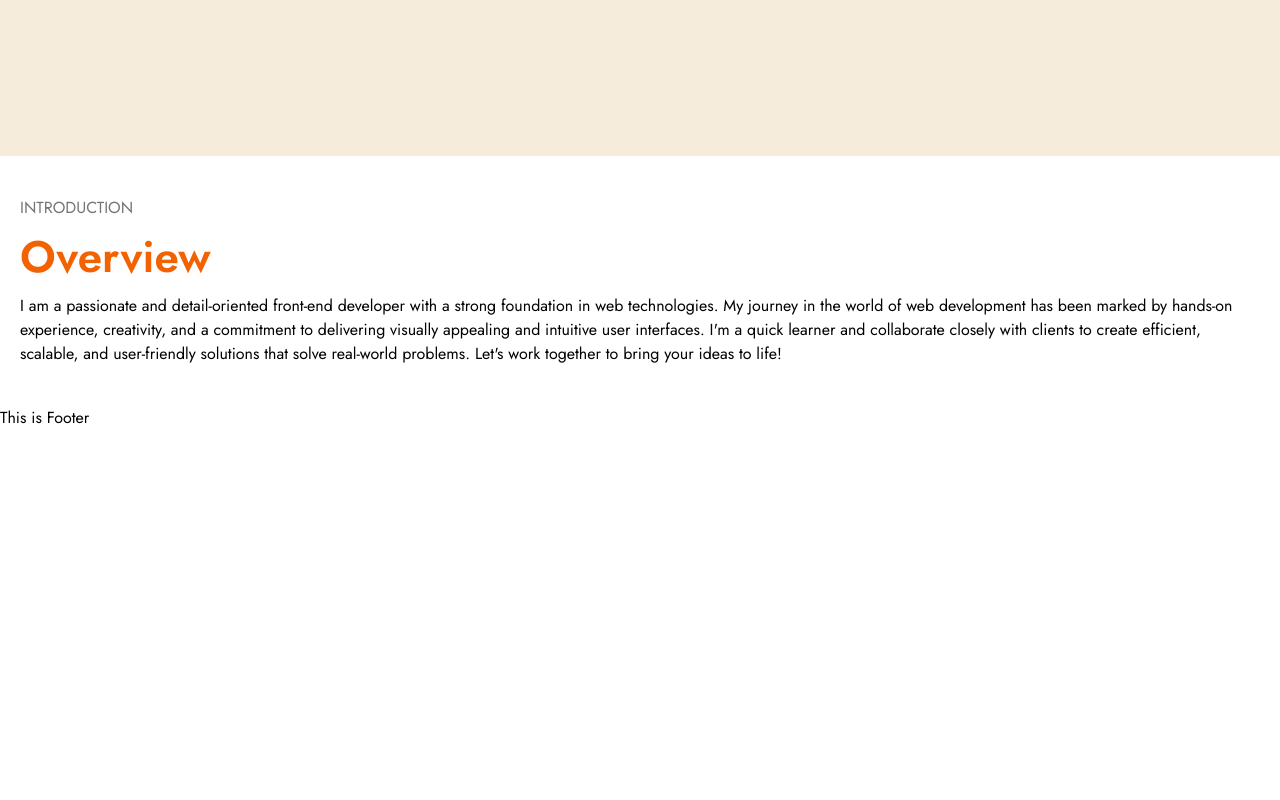
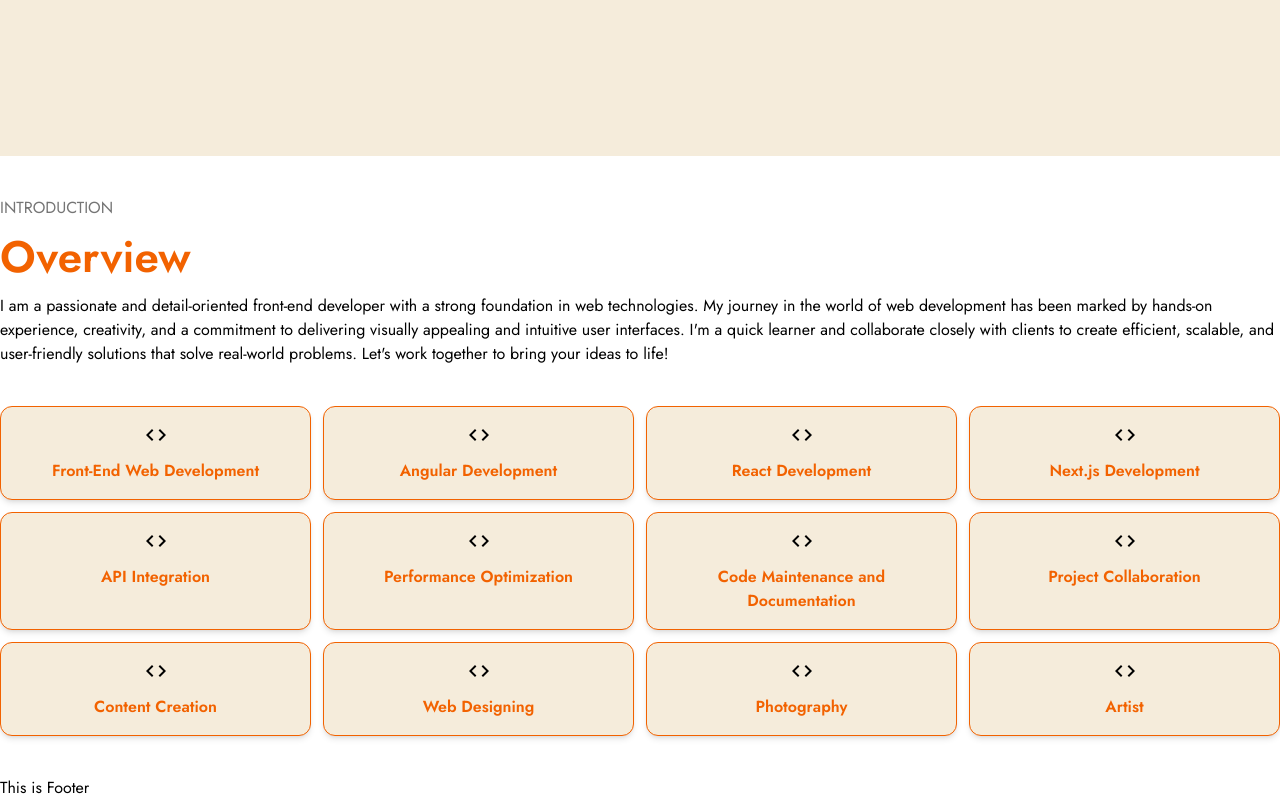
Before and after one commit to Rohitjangid17/Rohit-portfolio-web, a React (Create React App) app: page /home in a window 1280 px wide. Shown: the part 620-1420 px from the top of the page. Before the commit the page ends 1050 px from the top, so only its background shows below. Built offline with nearby package versions, Linux system fonts and the light colour scheme.

Commit message:
create overview section

```diff
--- a/src/index.scss
+++ b/src/index.scss
@@ -6,8 +6,12 @@ body {
   font-family: "Jost", sans-serif;
 }
 
+.icon{
+  font-size: 100px;
+}
+
 @media screen and (max-width: 1024px) {
-  header .icon {
+  header .nav-icon {
     font-size: 34px;
   }
 
--- a/src/layout/Header.js
+++ b/src/layout/Header.js
@@ -24,7 +24,7 @@ const Header = () => {
                 onClick={toggleMobileMenu}
                 className="text-black focus:outline-none focus:text-black"
               >
-                {isMobileMenuOpen ? (<CloseIcon className='icon' />) : (<MenuIcon className='icon' />)}
+                {isMobileMenuOpen ? (<CloseIcon className='nav-icon' />) : (<MenuIcon className='nav-icon' />)}
               </button>
             </div>
             <ul className={`flex gap-6 mobile-menu ${isMobileMenuOpen ? 'open' : 'lg:flex'}`}>
--- a/src/pages/Home.js
+++ b/src/pages/Home.js
@@ -1,21 +1,69 @@
 import React from 'react';
 import Hero from '../components/Hero';
+import CodeIcon from '@mui/icons-material/Code';
 
 const Home = () => {
     return (
         <>
             <Hero />
 
-            <section className='py-10 bg-white'>
-                <div className='container mx-auto px-5'>
+            <section className='py-10 bg-white px-5 sm:px-0'>
+                <div className='container mx-auto'>
                     <div className='flex flex-col gap-y-1'>
                         <h3 className='text-[#757575] text-sm sm:text-base'>INTRODUCTION</h3>
                         <h4 className='text-[#f26200] text-[34px] sm:text-[44px] font-semibold'>Overview</h4>
                         <p className='text-black text-base'>I am a passionate and detail-oriented front-end developer with a strong foundation in web technologies. My journey in the world of web development has been marked by hands-on experience, creativity, and a commitment to delivering visually appealing and intuitive user interfaces. I'm a quick learner and collaborate closely with clients to create efficient, scalable, and user-friendly solutions that solve real-world problems. Let's work together to bring your ideas to life!</p>
                     </div>
 
-                    <div className='grid grid-cols-1 sm:grid-cols-2 md:grid-cols-3 lg:grid-cols-4'>
-
+                    <div className='grid grid-cols-2 sm:grid-cols-2 md:grid-cols-3 lg:grid-cols-4 gap-3 mt-10'>
+                        <div className='flex flex-col items-center gap-y-3 border shadow-md bg-[#f5ecdb] border-solid border-[#f26200] rounded-xl p-4'>
+                            <CodeIcon className='icon text-black' />
+                            <h4 className='text-[#f26200] text-base text-center font-semibold'>Front-End Web Development</h4>
+                        </div>
+                        <div className='flex flex-col items-center gap-y-3 border shadow-md bg-[#f5ecdb] border-solid border-[#f26200] rounded-xl p-4'>
+                            <CodeIcon className='icon text-black' />
+                            <h4 className='text-[#f26200] text-base text-center font-semibold'>Angular Development</h4>
+                        </div>
+                        <div className='flex flex-col items-center gap-y-3 border shadow-md bg-[#f5ecdb] border-solid border-[#f26200] rounded-xl p-4'>
+                            <CodeIcon className='icon text-black' />
+                            <h4 className='text-[#f26200] text-base text-center font-semibold'>React Development</h4>
+                        </div>
+                        <div className='flex flex-col items-center gap-y-3 border shadow-md bg-[#f5ecdb] border-solid border-[#f26200] rounded-xl p-4'>
+                            <CodeIcon className='icon text-black' />
+                            <h4 className='text-[#f26200] text-base text-center font-semibold'>Next.js Development</h4>
+                        </div>
+                        <div className='flex flex-col items-center gap-y-3 border shadow-md bg-[#f5ecdb] border-solid border-[#f26200] rounded-xl p-4'>
+                            <CodeIcon className='icon text-black' />
+                            <h4 className='text-[#f26200] text-base text-center font-semibold'>API Integration</h4>
+                        </div>
+                        <div className='flex flex-col items-center gap-y-3 border shadow-md bg-[#f5ecdb] border-solid border-[#f26200] rounded-xl p-4'>
+                            <CodeIcon className='icon text-black' />
+                            <h4 className='text-[#f26200] text-base text-center font-semibold'>Performance Optimization</h4>
+                        </div>
+                        <div className='flex flex-col items-center gap-y-3 border shadow-md bg-[#f5ecdb] border-solid border-[#f26200] rounded-xl p-4'>
+                            <CodeIcon className='icon text-black' />
+                            <h4 className='text-[#f26200] text-base text-center font-semibold'>Code Maintenance and Documentation</h4>
+                        </div>
+                        <div className='flex flex-col items-center gap-y-3 border shadow-md bg-[#f5ecdb] border-solid border-[#f26200] rounded-xl p-4'>
+                            <CodeIcon className='icon text-black' />
+                            <h4 className='text-[#f26200] text-base text-center font-semibold'>Project Collaboration</h4>
+                        </div>
+                        <div className='flex flex-col items-center gap-y-3 border shadow-md bg-[#f5ecdb] border-solid border-[#f26200] rounded-xl p-4'>
+                            <CodeIcon className='icon text-black' />
+                            <h4 className='text-[#f26200] text-base text-center font-semibold'>Content Creation</h4>
+                        </div>
+                        <div className='flex flex-col items-center gap-y-3 border shadow-md bg-[#f5ecdb] border-solid border-[#f26200] rounded-xl p-4'>
+                            <CodeIcon className='icon text-black' />
+                            <h4 className='text-[#f26200] text-base text-center font-semibold'>Web Designing</h4>
+                        </div>
+                        <div className='flex flex-col items-center gap-y-3 border shadow-md bg-[#f5ecdb] border-solid border-[#f26200] rounded-xl p-4'>
+                            <CodeIcon className='icon text-black' />
+                            <h4 className='text-[#f26200] text-base text-center font-semibold'>Photography</h4>
+                        </div>
+                        <div className='flex flex-col items-center gap-y-3 border shadow-md bg-[#f5ecdb] border-solid border-[#f26200] rounded-xl p-4'>
+                            <CodeIcon className='icon text-black' />
+                            <h4 className='text-[#f26200] text-base text-center font-semibold'>Artist</h4>
+                        </div>
                     </div>
                 </div>
             </section>
```
